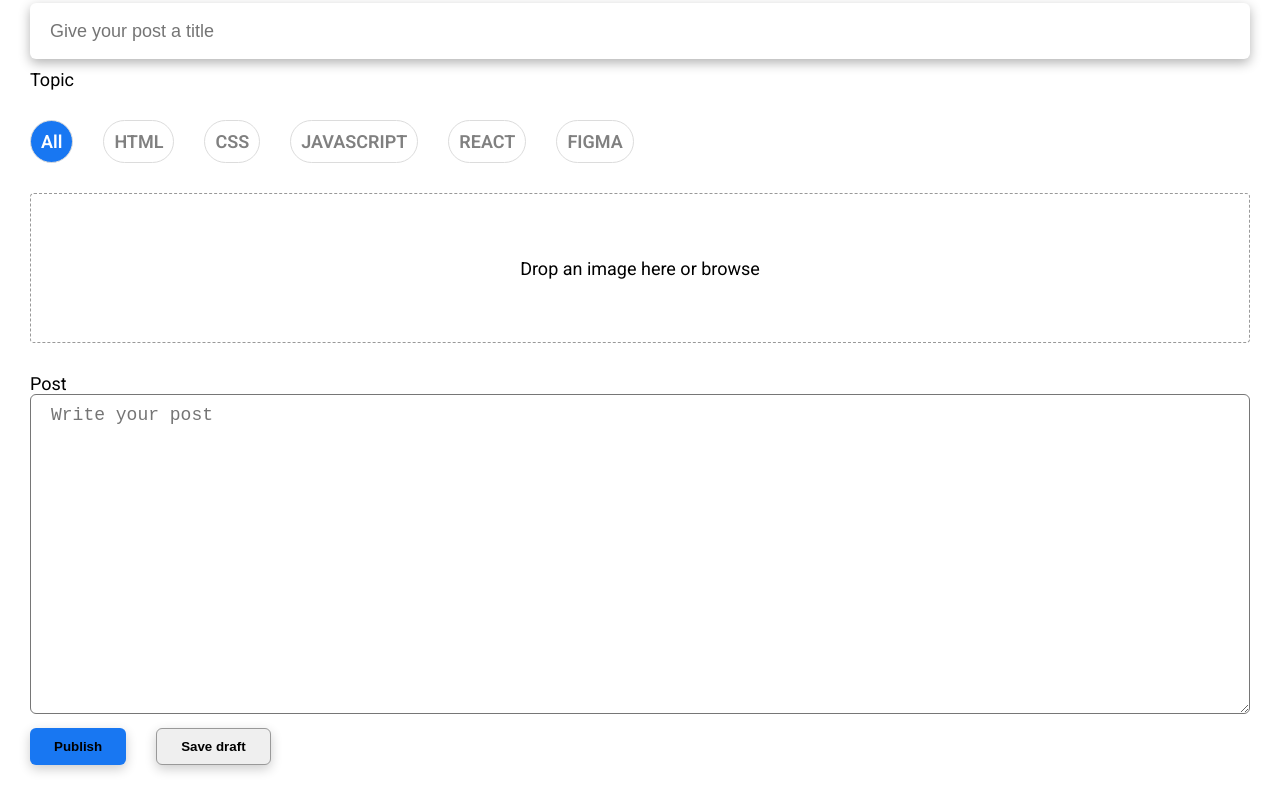
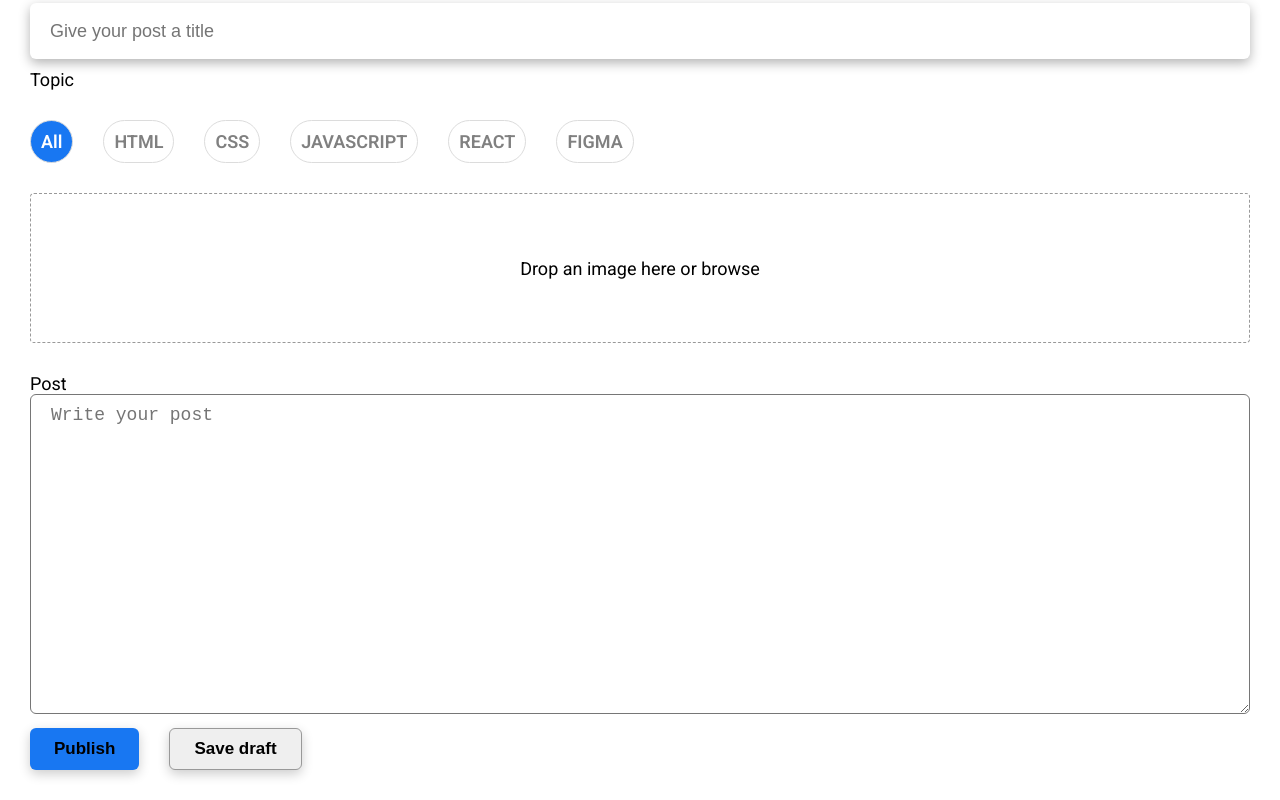
Before and after one commit to oeprecious/blog, a React (Vite) app: page /#/writePost in a window 1280 px wide. Shown: the part 195-995 px from the top of the page. Built offline with nearby package versions, Linux system fonts and the light colour scheme; a web font is replaced by a local one.

Commit message:
Improve writePost styling with css for WritePost buttons

```diff
--- a/src/Pages/WritePost.css
+++ b/src/Pages/WritePost.css
@@ -24,26 +24,44 @@
   padding: 1rem 2.4rem;
   border: none;
   border-radius: 0.6rem;
-  font-weight: 700 !important;
+  font-weight: 600 !important;
   box-shadow: 0px 4px 12px rgba(0, 0, 0, 0.2);
   transition:
     background-color 0.3s ease,
     color 0.3s ease;
   background-color: var(--btn-primary-bg);
   cursor: pointer;
+  font-size: 1.7rem;
+  transition: background-color 0.3s ease, transform 0.3s ease;
+}
+
+#publishBtn:hover {
+  background-color: var( --tertairy-color);
+}
+
+#publishBtn:active{
+  transform: scale(0.95);
 }
 
 #saveDraftBtn {
   padding: 1rem 2.4rem;
   border: 1px solid #999;
   border-radius: 0.6rem;
-  font-weight: 700 !important;
+  font-weight: 600 !important;
   box-shadow: 0px 4px 12px rgba(0, 0, 0, 0.2);
   transition:
     background-color 0.3s ease,
     color 0.3s ease;
   cursor: pointer;
+   font-size: 1.7rem;
+   transition: transform 0.3s ease;
 }
+
+#saveDraftBtn:active{
+ transform: scale(0.95);
+}
+
+
 
 .formBtn {
   display: flex;
```
